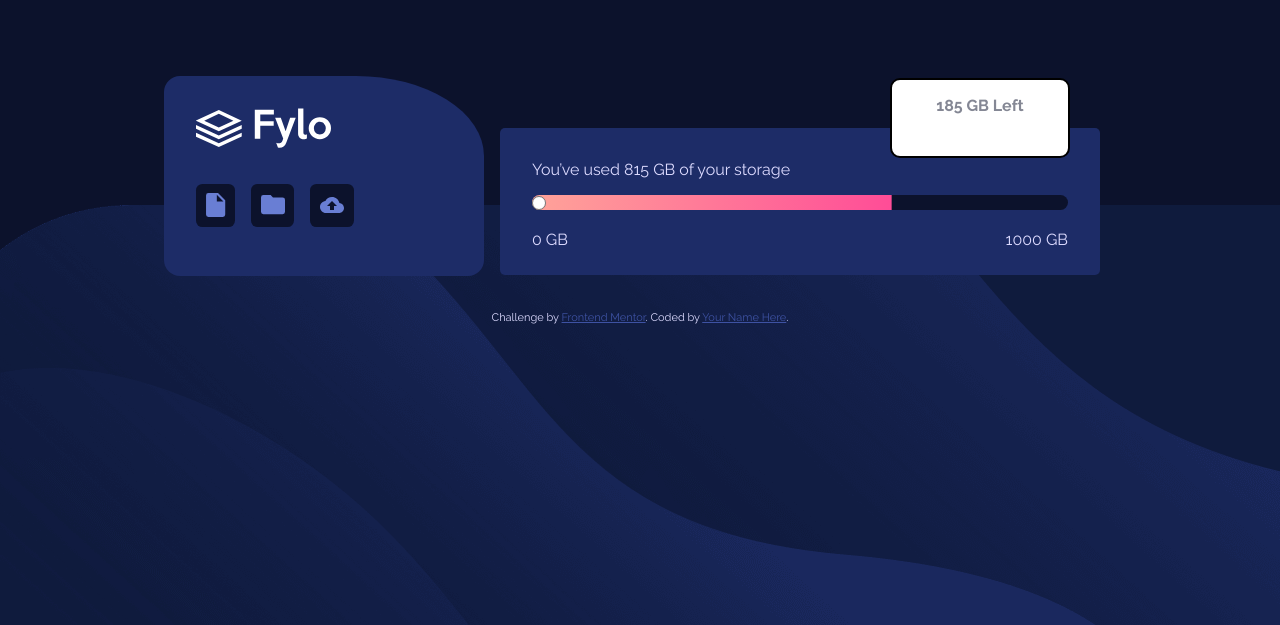
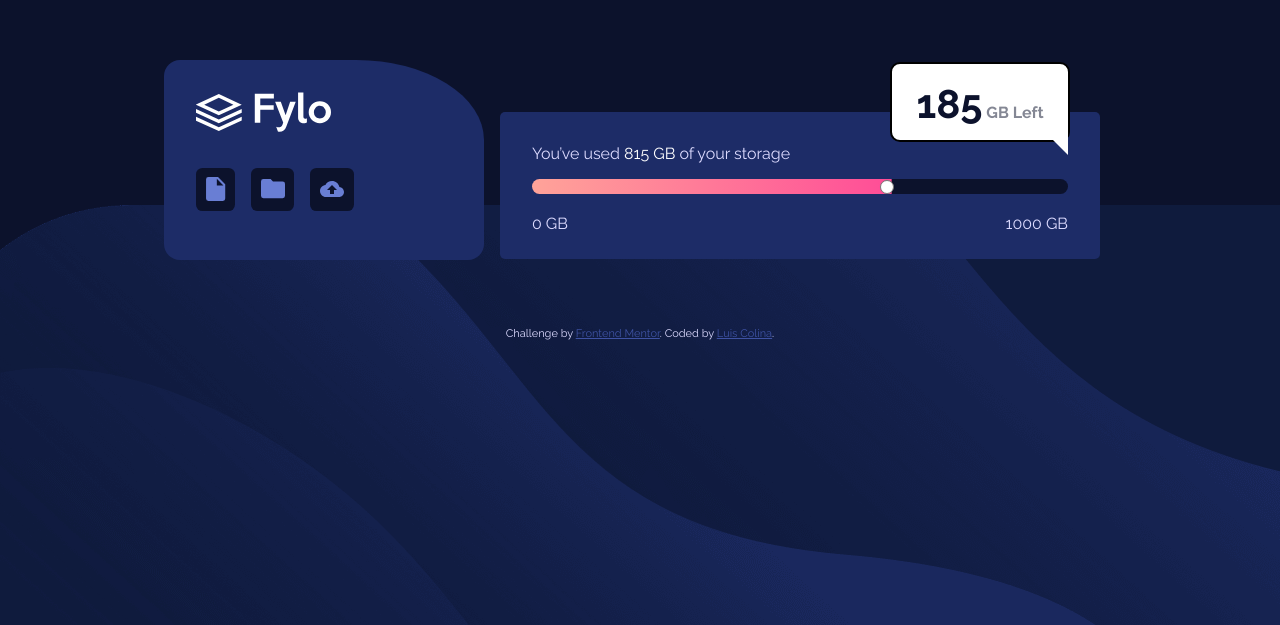
Before and after one commit to Silkiercomet/fylo-slider-hb-component, a plain HTML site: page index.html in a window 1280 px wide. Shown: the part 191-816 px from the top of the page. Drawn offline with Linux system fonts and the light colour scheme.

Commit message:
Update index.html

```diff
--- a/index.html
+++ b/index.html
@@ -10,7 +10,7 @@
 
   <!-- Feel free to remove these styles or customise in your own stylesheet 👍 -->
   <style>
-    .attribution { font-size: 11px; text-align: center; }
+    .attribution { font-size: 11px; text-align: center;margin-top: 2rem; }
     .attribution a { color: hsl(228, 45%, 44%); }
   </style>
 </head>
@@ -32,17 +32,22 @@
       <div class="right">
         <div class="contenedor">
           <span class="header">
-            You’ve used 815 GB of your storage
+            You’ve used <span id="white">815 GB</span>  of your storage
           </span>
           <div class="slidecontainer">
-            <input type="range" min="10" max="1000" value="10" class="slider" id="myRange">
+            <input type="range" min="1" max="10" value="7" class="slider" id="myRange">
+
           </div>
           <div class="data">
             <p>0 GB</p>
             <p>1000 GB</p>
           </div>
           <div class="floater">
-            <p>185 GB Left</p>
+            <div class="contenedor-f">
+            <p> <span>185</span>  GB Left</p>
+            <div class="arrow-right"></div>
+            </div>
+
           </div>
         </div>
       </div>
@@ -55,9 +60,10 @@
 
 
 
+
   <div class="attribution">
     Challenge by <a href="https://www.frontendmentor.io?ref=challenge" target="_blank">Frontend Mentor</a>.
-    Coded by <a href="#">Your Name Here</a>.
+    Coded by <a href="#">Luis Colina</a>.
   </div>
 </body>
 </html>
```
